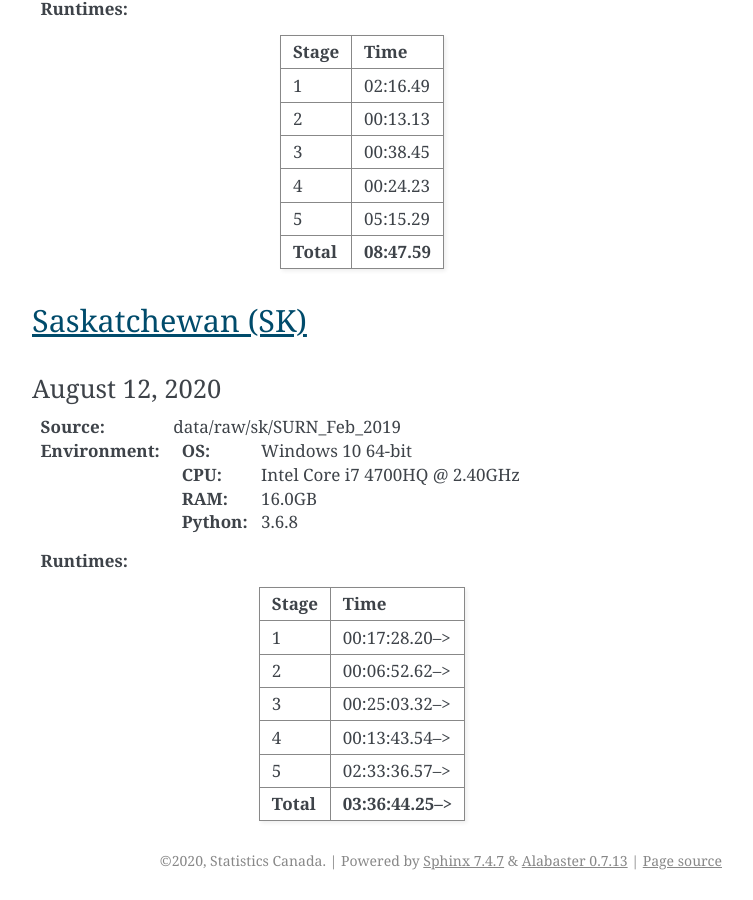
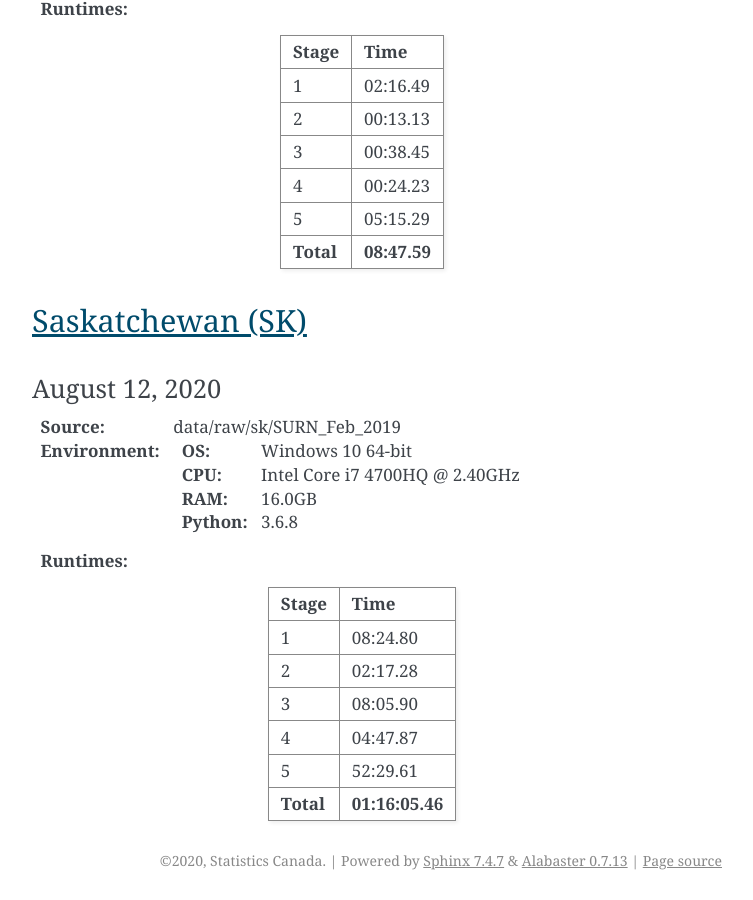
Before and after one commit to StatCan/egp-crn, a Sphinx documentation site: the page built from docs/run_times.rst, in a window 1280 px wide and 900 px high, scrolled down 1107 px. Shown: the whole window, without its empty margins (388-1141 px from the left). Built offline with Sphinx 7.4.7, drawn with Linux system fonts in a browser that asks for light colours.

Commit message:
[1] testing and updated run times for SK.

```diff
--- a/docs/run_times.rst
+++ b/docs/run_times.rst
@@ -74,11 +74,11 @@ August 12, 2020
 =========  ====
 Stage      Time
 =========  ====
-1          00:17:28.20-->
-2          00:06:52.62-->
-3          00:25:03.32-->
-4          00:13:43.54-->
-5          02:33:36.57-->
+1          08:24.80
+2          02:17.28
+3          08:05.90
+4          04:47.87
+5          52:29.61
 ---------  ----
-**Total**  **03:36:44.25-->**
+**Total**  **01:16:05.46**
 =========  ====
```
